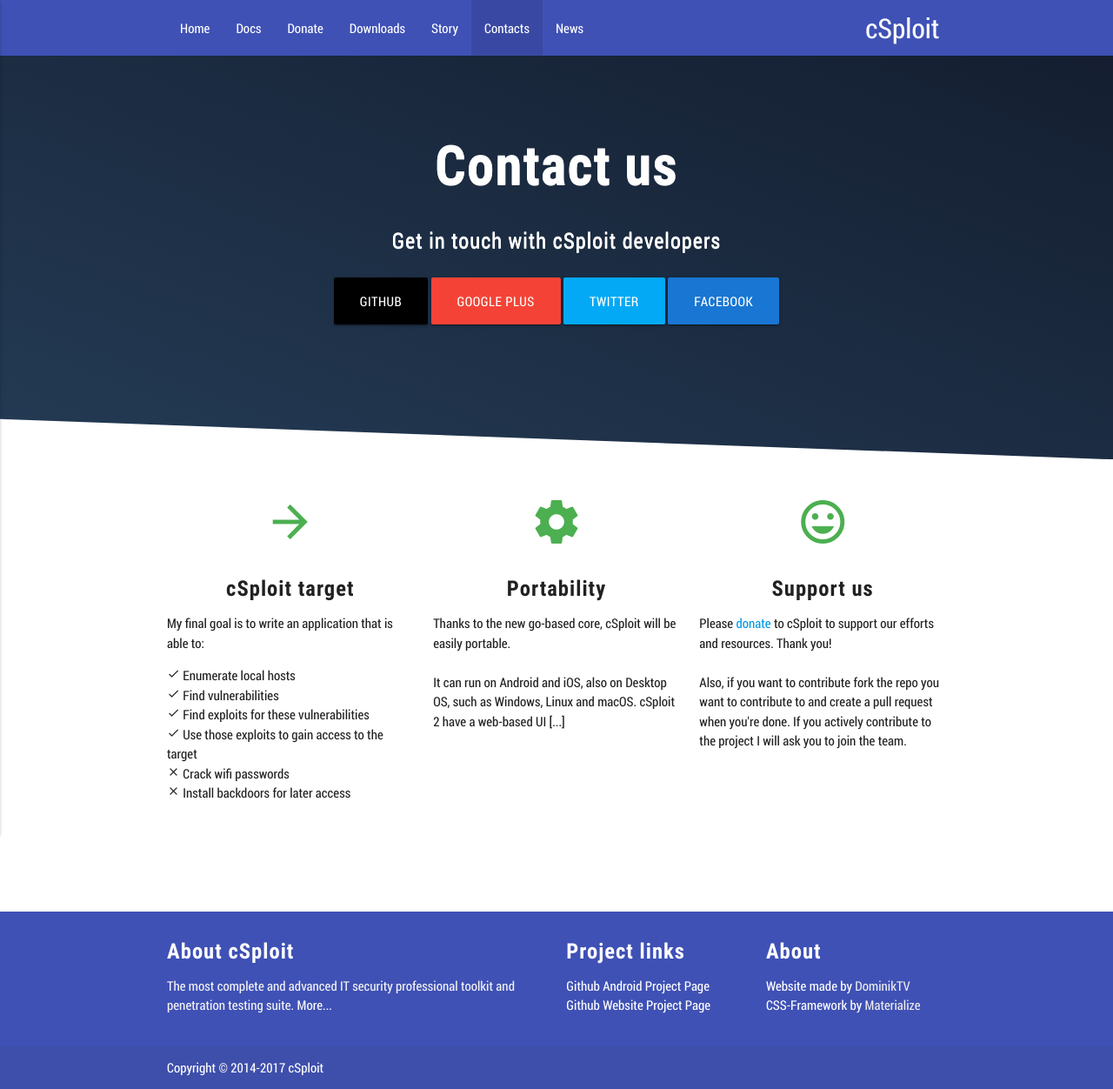
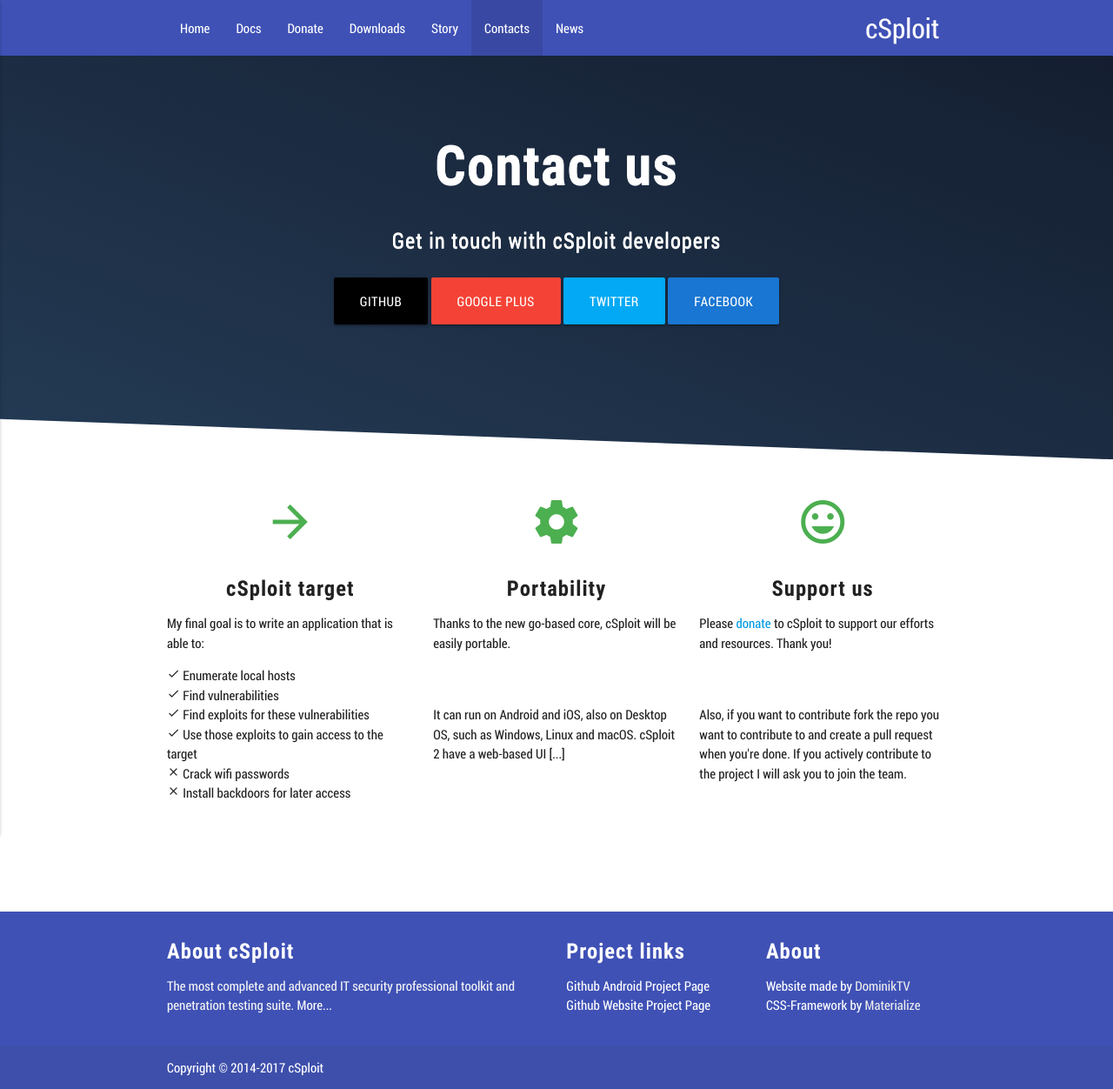
Before and after one commit to cSploit/cSploit.github.io, a Jekyll site: the page built from contacts.html, in a window 1280 px wide. Shown: the whole page at 87% size. Built offline with Jekyll 4.4.1, drawn with Linux system fonts in a browser that asks for light colours; a style sheet for code colours, icons or effects is not loaded.

Commit message:
Fixed <p> tags

```diff
--- a/contacts.html
+++ b/contacts.html
@@ -6,9 +6,9 @@
 <div class="section no-pad-bot contacts-gradient" id="index-banner">
     <div class="container">
         <br><br>
-        <h1 class="header center white-text floating-text-black">Contact us</h1>
+        <h1 class="header center white-text floating-text-black white-font">Contact us</h1>
         <div class="row center">
-            <h5 class="tagline header col s12 light white-text floating-text-black">Get in touch with cSploit developers</h5>
+            <h5 class="tagline header col s12 light white-text floating-text-black white-font">Get in touch with cSploit developers</h5>
         </div>
         <div class="row center">
             <a href="https://www.github.com/cSploit/" target="_blank" onclick="Materialize.toast('Redirected to Github', 4500)" id="git-button" class="btn-large waves-effect waves-light material-git black">Github</a>
@@ -31,7 +31,7 @@
                     <h2 class="center green-text"><i class="medium material-icons">arrow_forward</i></h2>
                     <h5 class="center">cSploit target</h5>
 
-                    <p class="light">My final goal is to write an application that is able to:
+                    <p class="light">My final goal is to write an application that is able to:</p>
                       <ul class="light">
                           <li><i class="tiny material-icons">check</i> Enumerate local hosts</li>
                           <li><i class="tiny material-icons">check</i> Find vulnerabilities</li>
@@ -40,7 +40,6 @@
                           <li><i class="tiny material-icons">close</i> Crack wifi passwords</li>
                           <li><i class="tiny material-icons">close</i> Install backdoors for later access</li>
                       </ul>
-                    </p>
                 </div>
             </div>
 
@@ -49,7 +48,7 @@
                     <h2 class="center green-text"><i class="medium material-icons">settings</i></h2>
                     <h5 class="center">Portability</h5>
 
-                    <p class="light">Thanks to the new go-based core, cSploit will be easily portable.
+                    <p class="light">Thanks to the new go-based core, cSploit will be easily portable.</p>
                         <br><br>
                         It can run on Android and iOS, also on Desktop OS, such as Windows, Linux and macOS.
                         cSploit 2 have a web-based UI [...] <!-- TODO: Build description --> </p>
@@ -61,17 +60,14 @@
                     <h2 class="center green-text"><i class="medium material-icons">insert_emoticon</i></h2>
                     <h5 class="center">Support us</h5>
 
-                    <p class="light">Please <a href="{{ 'donate/' | prepend: site.baseurl }}">donate</a> to cSploit to support our efforts and resources. Thank you!
+                    <p class="light">Please <a href="{{ 'donate/' | prepend: site.baseurl }}">donate</a> to cSploit to support our efforts and resources. Thank you!</p>
                         <br><br>
                         Also, if you want to contribute fork the repo you want to contribute to and create a pull request when you're done. If you actively contribute to the project I will ask you to join the team.</p>
                 </div>
             </div>
         </div>
-
+    <br><br>
 </div>
-    <br><br>
-
     <div class="section">
-
     </div>
 </div>
```
Lines whose indentation alone changed are shown as unchanged.
